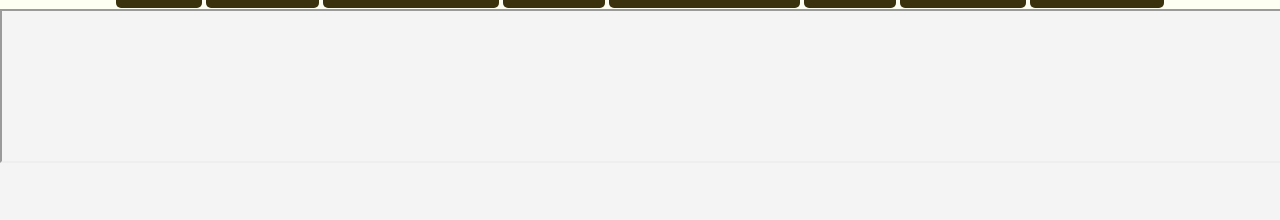
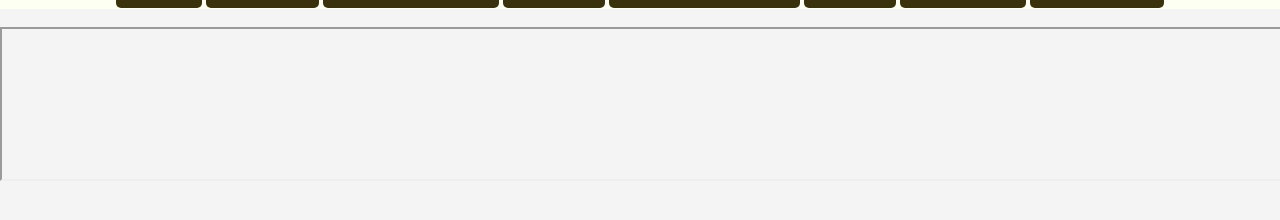
Before and after one commit to oprah-pixel/U15AssOprahTeinbofa-, a plain HTML site: page pages/aboutus.html in a window 1280 px wide. Shown: the part 94-314 px from the top of the page. Drawn offline with Linux system fonts and the light colour scheme.

Commit message:
Update aboutus.html

```diff
--- a/pages/aboutus.html
+++ b/pages/aboutus.html
@@ -121,9 +121,11 @@ nav a:hover {
                 <a href="pages/donate.html">Donate Now</a>
         </nav>
     </header>
-
-    <iframe width="100%" height="100%" img src=""https://raw.githubusercontent.com/oprah-pixel/U15AssOprahTeinbofa-/main/background.jpg!d"
-
+<section class="membercard">
+    <img>
+    <iframe width="100%" height="100%" src=""https://raw.githubusercontent.com/oprah-pixel/U15AssOprahTeinbofa-/main/background.jpg!d"
+    </iframe>
+</img>
     <!-- Page Content -->
     <h1 style="text-align: center; color: #3a320c;">About us</h1>
     <div class="members-container">
```
